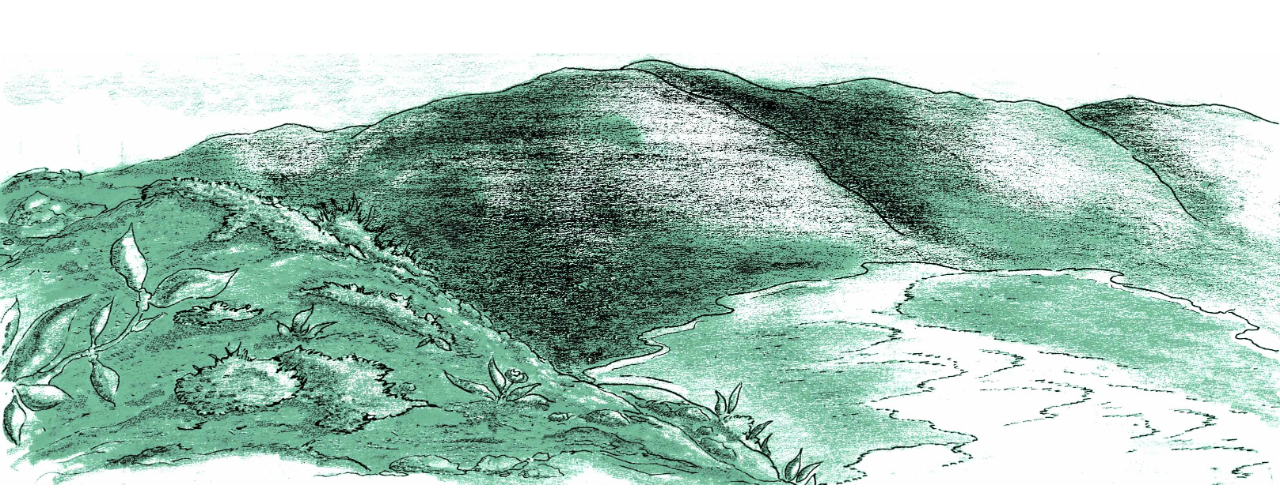
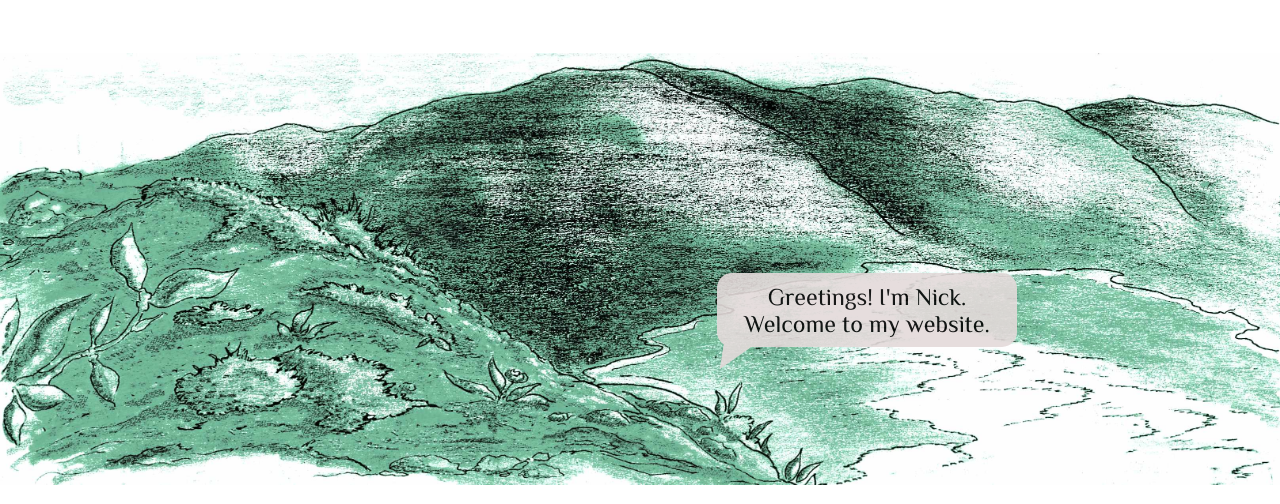
Before and after one commit to nlamo/personal-website, a PHP site: page / in a window 1280 px wide. Shown: the part 165-669 px from the top of the page. Run offline with PHP 8.4, Linux system fonts and the light colour scheme.

Commit message:
added speech bubble, still need to adjust for queries

```diff
--- a/css/styles.css
+++ b/css/styles.css
@@ -139,6 +139,55 @@ section {
     }
     100% {
       opacity: 0;
+    }
+  }
+
+/* Attribution: Khaled Ahmed Younes, https://codepen.io/KhaledAhmedYounes/pen/xXqYGY */
+/*              Modified to suit my needs. Very much appreciated! */
+
+  .speech-bubble {
+    position: absolute;
+    font-family: 'Philosopher', serif;
+    font-size: 1.5rem;
+    text-align: center;
+    transform-origin: 0% 100%;
+    background-color: #e4dada;
+    opacity: .9;
+    color: rgb(0, 0, 0);
+    border-radius: 15px;
+    width: 300px;
+    padding: 10px;
+    left: 56%;
+    top: 51%;
+    transform: scale(0);
+
+    animation-name: expand-bounce;
+    animation-fill-mode: forwards;
+    animation-duration: .60s;
+  }
+
+  .speech-bubble::before {
+    content: "";
+    display: block;
+    width: 0;
+    position: absolute;
+    bottom: -25px;
+    left: 5px;
+    border-style: solid;
+    border-width: 15px;
+    border-color: #e4dada transparent transparent #e4dada; /* huh ? */
+    transform: rotate(10deg);
+  }
+
+  @keyframes expand-bounce {
+    0% {
+      transform: scale(0);
+    }
+    75% {
+      transform: scale(1.05);
+    }
+    100% {
+      transform: scale(1);
     }
   }
 
--- a/index.php
+++ b/index.php
@@ -15,6 +15,8 @@
     <meta name="viewport" content="width=device-width, initial-scale=1.0">
     <link href="https://fonts.googleapis.com/css2?family=Sen&display=swap" rel="stylesheet">
     <link href="https://fonts.googleapis.com/css2?family=Montserrat&display=swap" rel="stylesheet">
+    <link href="https://fonts.googleapis.com/css2?family=DM+Serif+Display&display=swap" rel="stylesheet">
+    <link href="https://fonts.googleapis.com/css2?family=Philosopher&display=swap" rel="stylesheet">
     <link rel="stylesheet" href="css/styles.css">
     <link rel="stylesheet" href="css/media-queries.css">
     <title>Nicholas LaMothe - Portfolio Website</title>
@@ -52,6 +54,10 @@
         <div class="landscape-drawings-container">
             <img class="bottom-portrait" src="img/landscape_outline_coloured.JPG" alt="">
             <img class="top-portrait" src="img/landscape_outline.JPG" alt="">
+                <div class="speech-bubble">Greetings! I'm Nick. Welcome to my website. </div>
+            </img>
+
+
         </div>
     </section>
 
```
Also changed, not shown: README.md.
